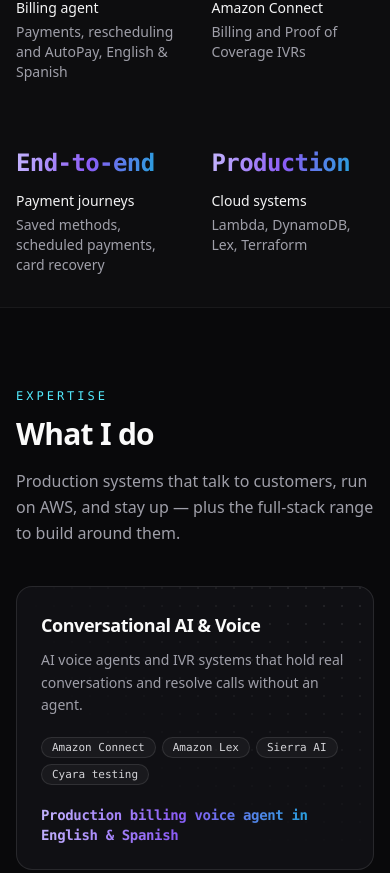
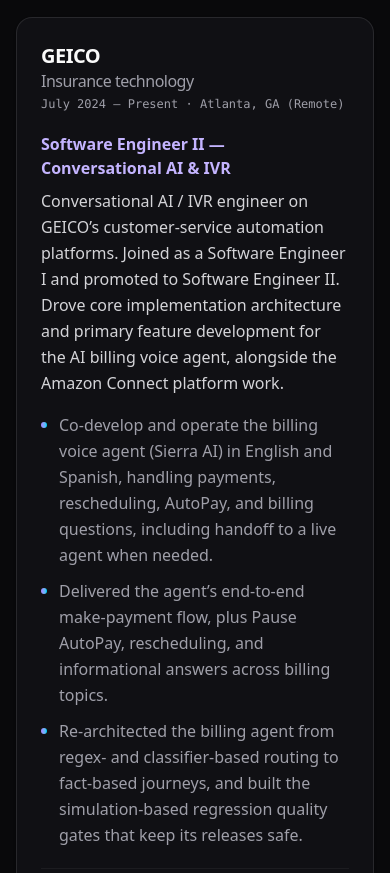
Before and after one commit to Kevin-Kwan/kevin-kwan.github.io, a Next.js app: page / in a window 390 px wide. Shown: the part 1071-1944 px from the top of the page. Built offline with nearby package versions, Linux system fonts and the light colour scheme.

Commit message:
Iteration 14: update pages (index, skills, resume, projects)

```diff
--- a/pages/index.tsx
+++ b/pages/index.tsx
@@ -11,18 +11,15 @@ import Waveform from '../components/Waveform';
 import ExperienceCard from '../components/ExperienceCard';
 import EducationCard from '../components/EducationCard';
 import ProjectCard from '../components/ProjectCard';
-import TechTag from '../components/TechTag';
-import AnimatedMetric from '../components/AnimatedMetric';
 import Magnetic from '../components/Magnetic';
 import PipelineDiagram from '../components/PipelineDiagram';
 import TechMarquee from '../components/TechMarquee';
 import { useMounted } from '../components/useMounted';
-import { profile, metrics, expertiseAreas } from '../content/profile';
+import { profile } from '../content/profile';
 import { experience } from '../content/experience';
 import { featuredProjects } from '../content/projects';
 import { pipelineCaseStudy } from '../content/pipeline';
 import { education } from '../content/education';
-import { skillCategories } from '../content/skills';
 import { resumeRequestUrl, site, socials } from '../content/site';
 
 const heroContainer: Variants = {
@@ -339,80 +336,6 @@ function Home() {
       {/* Core-skills ticker */}
       <TechMarquee />
 
-      {/* Production capabilities */}
-      <section aria-label="Production capabilities" className="border-y border-white/5 bg-white/[0.015]">
-        <div className="mx-auto grid max-w-6xl grid-cols-2 gap-px lg:grid-cols-4">
-          {metrics.map((metric, i) => (
-            <Reveal key={metric.label} delay={i * 70} className="px-4 py-8 sm:px-6">
-              <p className="text-gradient whitespace-nowrap font-mono text-2xl font-bold tracking-tight sm:text-3xl">
-                <AnimatedMetric metric={metric} />
-              </p>
-              <p className="mt-3 text-sm font-medium text-zinc-100">
-                {metric.label}
-              </p>
-              <p className="mt-1 text-sm text-zinc-400">{metric.detail}</p>
-            </Reveal>
-          ))}
-        </div>
-      </section>
-
-      {/* Expertise */}
-      <section className="mx-auto max-w-6xl px-4 py-20 sm:px-6">
-        <SectionHeading
-          eyebrow="Expertise"
-          title="What I do"
-          description="Production systems that talk to customers, run on AWS, and stay up — plus the full-stack range to build around them."
-        />
-        <div className="mt-10 grid gap-5 md:grid-cols-3">
-          {expertiseAreas.map((area, i) => (
-            <Reveal
-              key={area.title}
-              delay={i * 80}
-              className={
-                i === 0 ? 'md:col-span-2' : i === 2 ? 'md:col-span-3' : ''
-              }
-            >
-              <div className="relative flex h-full flex-col overflow-hidden rounded-2xl border border-white/10 bg-surface p-6 transition-colors duration-200 hover:border-white/20">
-                <div
-                  aria-hidden="true"
-                  className="dot-pattern absolute inset-0 [mask-image:radial-gradient(ellipse_at_top_right,black,transparent_72%)]"
-                />
-                <div
-                  className={`relative flex flex-1 flex-col ${
-                    i === 2
-                      ? 'gap-5 md:flex-row md:items-center md:justify-between'
-                      : ''
-                  }`}
-                >
-                  <div>
-                    <h3 className="text-lg font-semibold tracking-tight text-zinc-50">
-                      {area.title}
-                    </h3>
-                    <p className="mt-2.5 text-sm leading-relaxed text-zinc-400">
-                      {area.description}
-                    </p>
-                  </div>
-                  <div
-                    className={`flex flex-wrap gap-1.5 ${
-                      i === 2 ? 'md:mt-0 md:justify-end' : 'mt-5'
-                    }`}
-                  >
-                    {area.points.map((point) => (
-                      <TechTag key={point} label={point} />
-                    ))}
-                  </div>
-                </div>
-                {area.stat && (
-                  <p className="text-gradient relative mt-auto pt-5 font-mono text-sm font-semibold tracking-tight">
-                    {area.stat}
-                  </p>
-                )}
-              </div>
-            </Reveal>
-          ))}
-        </div>
-      </section>
-
       {/* Featured experience — condensed highlights; /experience has the full set */}
       <section className="mx-auto max-w-6xl px-4 pb-20 sm:px-6">
         <SectionHeading eyebrow="Experience" title="Currently at GEICO" />
@@ -467,44 +390,6 @@ function Home() {
         </div>
       </section>
 
-      {/* Skills snapshot — grouped by category as a preview of /skills.
-          (The flat core-skills list already runs in the TechMarquee under
-          the hero; repeating the identical chips here added nothing.) */}
-      <section className="mx-auto max-w-6xl px-4 py-20 sm:px-6">
-        <SectionHeadingRow
-          eyebrow="Toolbox"
-          title="Core skills"
-          description="Grouped by area — see the skills page for the full inventory."
-          linkHref="/skills"
-          linkLabel="All skills"
-        />
-        <div className="mt-10 grid gap-5 sm:grid-cols-2 lg:grid-cols-3">
-          {skillCategories.map((category) => (
-            <div
-              key={category.id}
-              className="rounded-2xl border border-white/10 bg-surface p-5"
-            >
-              <h3 className="text-sm font-semibold text-zinc-100">
-                {category.title}
-              </h3>
-              <p className="mt-1 text-sm leading-relaxed text-zinc-400">
-                {category.blurb}
-              </p>
-              <div className="mt-4 flex flex-wrap gap-1.5">
-                {category.skills.map((skill) => (
-                  <span
-                    key={skill.name}
-                    className="rounded-full border border-white/10 bg-white/[0.03] px-3 py-1 text-xs text-zinc-300"
-                  >
-                    {skill.name}
-                  </span>
-                ))}
-              </div>
-            </div>
-          ))}
-        </div>
-      </section>
-
       {/* Education highlight */}
       <section className="mx-auto max-w-6xl px-4 pb-20 sm:px-6">
         <SectionHeadingRow
--- a/pages/resume.tsx
+++ b/pages/resume.tsx
@@ -6,7 +6,7 @@ import TechTag from '../components/TechTag';
 import { profile } from '../content/profile';
 import { experience } from '../content/experience';
 import { education } from '../content/education';
-import { skillCategories } from '../content/skills';
+import { skillTiers } from '../content/skills';
 import { resumeRequestUrl, site, socials } from '../content/site';
 
 /**
@@ -208,16 +208,16 @@ function Resume() {
             Skills
           </h2>
           <div className="mt-6 grid gap-5 sm:grid-cols-2 lg:grid-cols-3">
-            {skillCategories.map((category) => (
+            {skillTiers.map((tier) => (
               <div
-                key={category.id}
+                key={tier.id}
                 className="rounded-2xl border border-white/10 bg-surface p-5"
               >
                 <h3 className="text-sm font-semibold text-zinc-100">
-                  {category.title}
+                  {tier.title}
                 </h3>
                 <div className="mt-4 flex flex-wrap gap-1.5">
-                  {category.skills.map((skill) => (
+                  {tier.skills.map((skill) => (
                     <TechTag key={skill.name} label={skill.name} />
                   ))}
                 </div>
--- a/pages/skills.tsx
+++ b/pages/skills.tsx
@@ -2,7 +2,7 @@ import Seo from '../components/Seo';
 import SectionHeading from '../components/SectionHeading';
 import SkillIcon from '../components/SkillIcon';
 import Reveal from '../components/Reveal';
-import { skillCategories } from '../content/skills';
+import { skillTiers } from '../content/skills';
 
 function Skills() {
   return (
@@ -17,21 +17,21 @@ function Skills() {
           as="h1"
           eyebrow="Toolbox"
           title="Skills"
-          description="A comprehensive and ever-growing list of the technologies I've worked with in my projects and professional work — spanning front-end and back-end development, databases, deployment, and conversational AI."
+          description="A comprehensive and ever-growing list of the technologies I've worked with in my projects and professional work — organized into tiers, from the production languages and conversational AI stack I use every day to tools I've picked up along the way."
         />
 
         <div className="mt-12 space-y-12">
-          {skillCategories.map((category) => (
-            <section key={category.id} aria-labelledby={`skills-${category.id}`}>
+          {skillTiers.map((tier) => (
+            <section key={tier.id} aria-labelledby={`skills-${tier.id}`}>
               <h2
-                id={`skills-${category.id}`}
+                id={`skills-${tier.id}`}
                 className="text-xl font-semibold tracking-tight text-zinc-50"
               >
-                {category.title}
+                {tier.title}
               </h2>
-              <p className="mt-1.5 text-sm text-zinc-300">{category.blurb}</p>
+              <p className="mt-1.5 text-sm text-zinc-300">{tier.blurb}</p>
               <ul className="mt-5 flex flex-wrap gap-2.5">
-                {category.skills.map((skill, i) => (
+                {tier.skills.map((skill, i) => (
                   <Reveal
                     as="li"
                     key={skill.name}
```
Also changed, not shown: pages/projects.tsx (+34 -70 lines).
